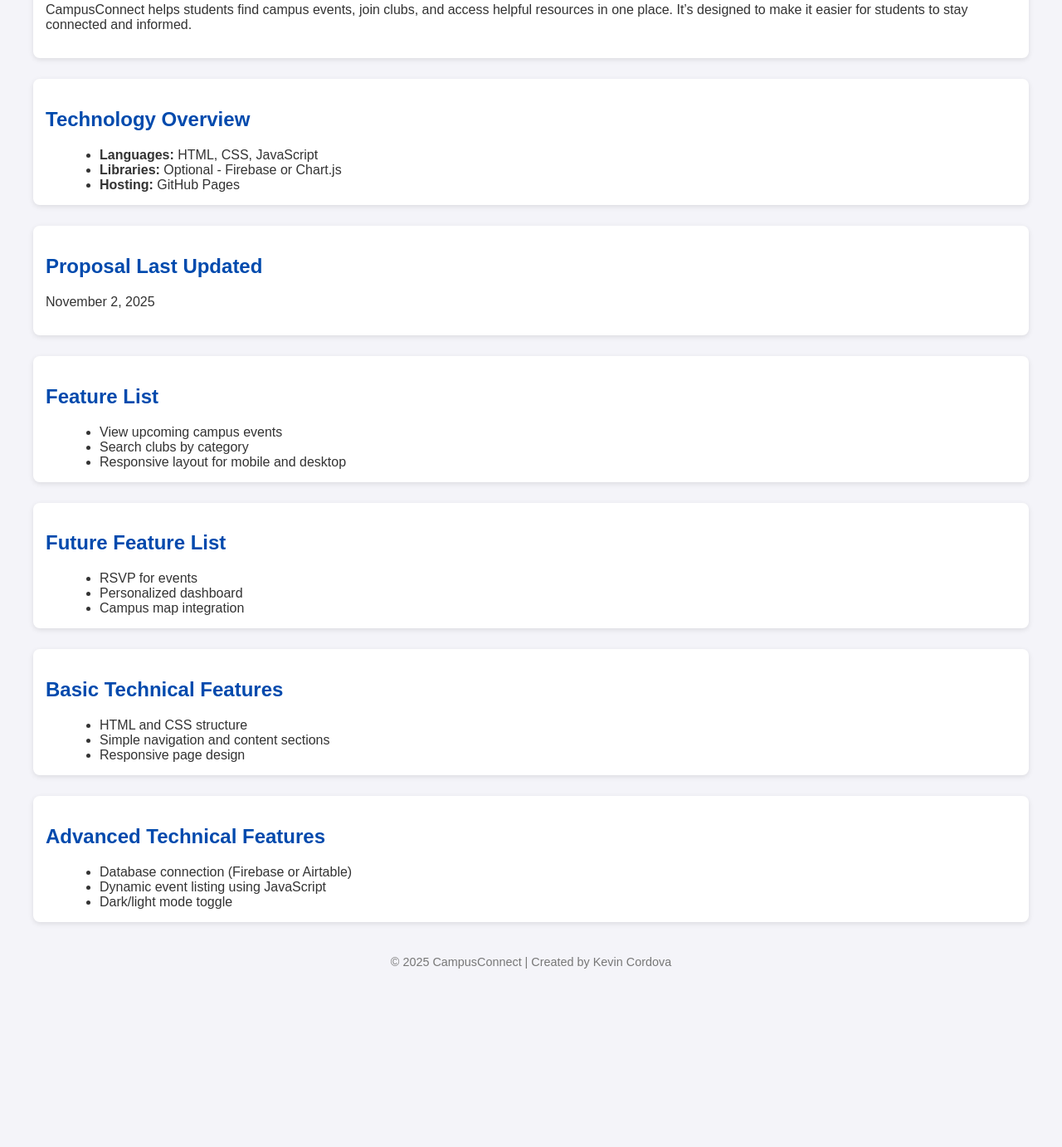
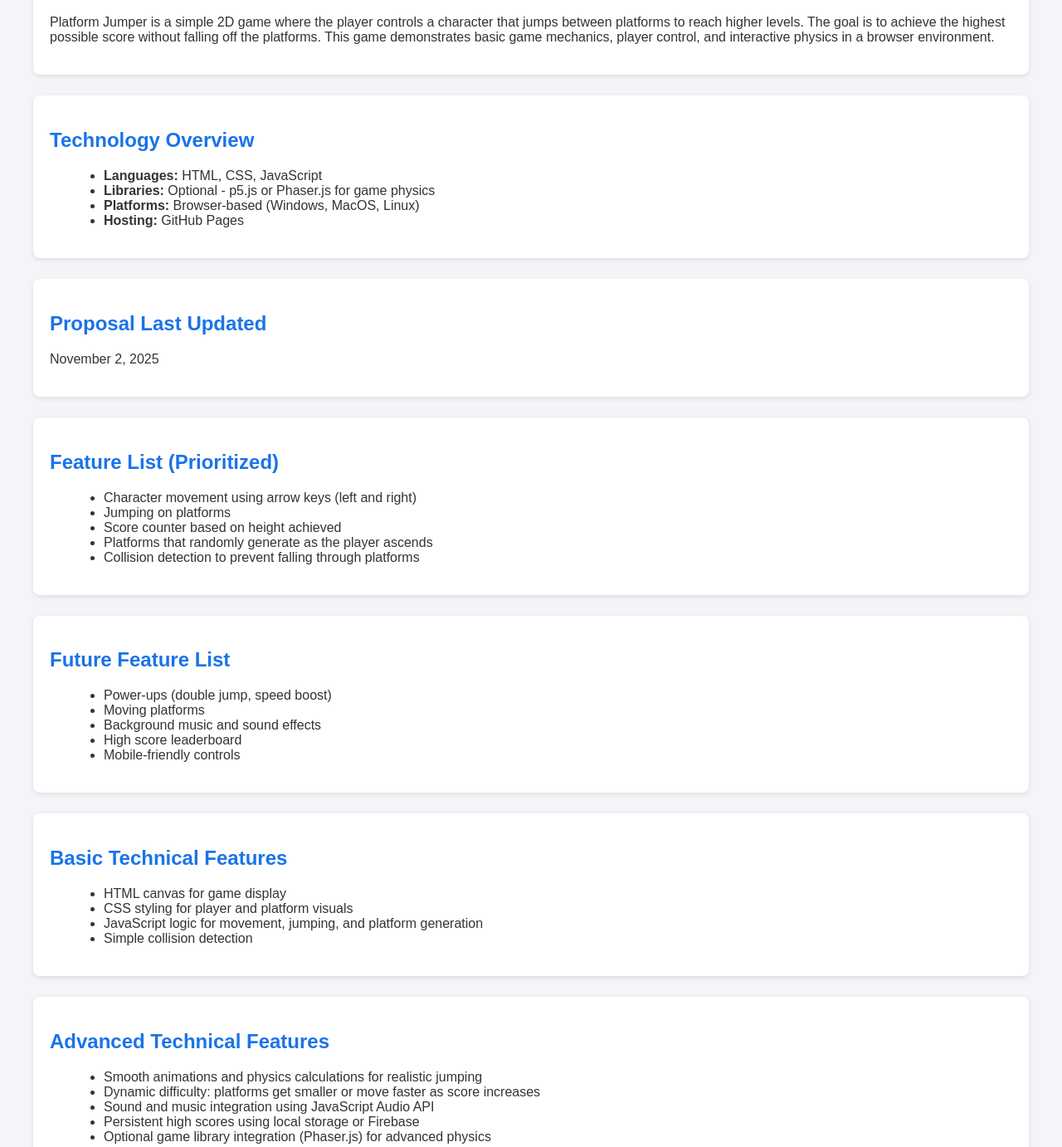
Before and after one commit to Kevin042707/class-project-proposal-test, a plain HTML site: page index.html in a window 1280 px wide. Shown: the part 369-1751 px from the top of the page at 83% size. Before the commit the page ends 1576 px from the top, so only its background shows below. Drawn offline with Linux system fonts and the light colour scheme.

Commit message:
Update index.html

```diff
--- a/index.html
+++ b/index.html
@@ -3,7 +3,7 @@
 <head>
 <meta charset="UTF-8">
 <meta name="viewport" content="width=device-width, initial-scale=1.0">
-  <title>CampusConnect Proposal</title>
+<title>Tower jumper</title>
 <style>
   body {
     font-family: Arial, sans-serif;
@@ -11,23 +11,19 @@
     background-color: #f4f4f9;
     color: #333;
   }
-
   h1, h2 {
-      color: #004aad;
+    color: #1a73e8;
   }
-
   section {
     margin-bottom: 25px;
     background: #fff;
-      padding: 15px;
+    padding: 20px;
     border-radius: 8px;
     box-shadow: 0 2px 6px rgba(0,0,0,0.1);
   }
-
   ul {
-      margin: 10px 0 0 25px;
+    margin-left: 25px;
   }
-
   footer {
     text-align: center;
     margin-top: 40px;
@@ -38,8 +34,8 @@
 </head>
 <body>
 
-  <h1>CampusConnect</h1>
-  <p><strong>Student Resource & Event Hub</strong></p>
+<h1>Tower jumper</h1>
+<p><strong>2D Browser-Based Jumping Game</strong></p>
 
 <section>
   <h2>Creator</h2>
@@ -48,15 +44,19 @@
 
 <section>
   <h2>Application Overview</h2>
-    <p>CampusConnect helps students find campus events, join clubs, and access helpful resources in one place.
-       It’s designed to make it easier for students to stay connected and informed.</p>
+  <p>
+    Platform Jumper is a simple 2D game where the player controls a character that jumps between platforms to reach higher levels.
+    The goal is to achieve the highest possible score without falling off the platforms. This game demonstrates basic game mechanics,
+    player control, and interactive physics in a browser environment.
+  </p>
 </section>
 
 <section>
   <h2>Technology Overview</h2>
   <ul>
     <li><strong>Languages:</strong> HTML, CSS, JavaScript</li>
-      <li><strong>Libraries:</strong> Optional - Firebase or Chart.js</li>
+    <li><strong>Libraries:</strong> Optional - p5.js or Phaser.js for game physics</li>
+    <li><strong>Platforms:</strong> Browser-based (Windows, MacOS, Linux)</li>
     <li><strong>Hosting:</strong> GitHub Pages</li>
   </ul>
 </section>
@@ -67,44 +67,55 @@
 </section>
 
 <section>
-    <h2>Feature List</h2>
+  <h2>Feature List (Prioritized)</h2>
   <ul>
-      <li>View upcoming campus events</li>
-      <li>Search clubs by category</li>
-      <li>Responsive layout for mobile and desktop</li>
+    <li>Character movement using arrow keys (left and right)</li>
+    <li>Jumping on platforms</li>
+    <li>Score counter based on height achieved</li>
+    <li>Platforms that randomly generate as the player ascends</li>
+    <li>Collision detection to prevent falling through platforms</li>
   </ul>
 </section>
 
 <section>
   <h2>Future Feature List</h2>
   <ul>
-      <li>RSVP for events</li>
-      <li>Personalized dashboard</li>
-      <li>Campus map integration</li>
+    <li>Power-ups (double jump, speed boost)</li>
+    <li>Moving platforms</li>
+    <li>Background music and sound effects</li>
+    <li>High score leaderboard</li>
+    <li>Mobile-friendly controls</li>
   </ul>
 </section>
 
 <section>
   <h2>Basic Technical Features</h2>
   <ul>
-      <li>HTML and CSS structure</li>
-      <li>Simple navigation and content sections</li>
-      <li>Responsive page design</li>
+    <li>HTML canvas for game display</li>
+    <li>CSS styling for player and platform visuals</li>
+    <li>JavaScript logic for movement, jumping, and platform generation</li>
+    <li>Simple collision detection</li>
   </ul>
 </section>
 
 <section>
   <h2>Advanced Technical Features</h2>
   <ul>
-      <li>Database connection (Firebase or Airtable)</li>
-      <li>Dynamic event listing using JavaScript</li>
-      <li>Dark/light mode toggle</li>
+    <li>Smooth animations and physics calculations for realistic jumping</li>
+    <li>Dynamic difficulty: platforms get smaller or move faster as score increases</li>
+    <li>Sound and music integration using JavaScript Audio API</li>
+    <li>Persistent high scores using local storage or Firebase</li>
+    <li>Optional game library integration (Phaser.js) for advanced physics</li>
   </ul>
 </section>
 
 <footer>
-    <p>© 2025 CampusConnect | Created by Kevin Cordova</p>
+  <p>© 2025 Platform Jumper | Created by Kevin Cordova</p>
 </footer>
 
 </body>
 </html>
+
+
+</body>
+</html>
```
Lines whose indentation alone changed are shown as unchanged.
